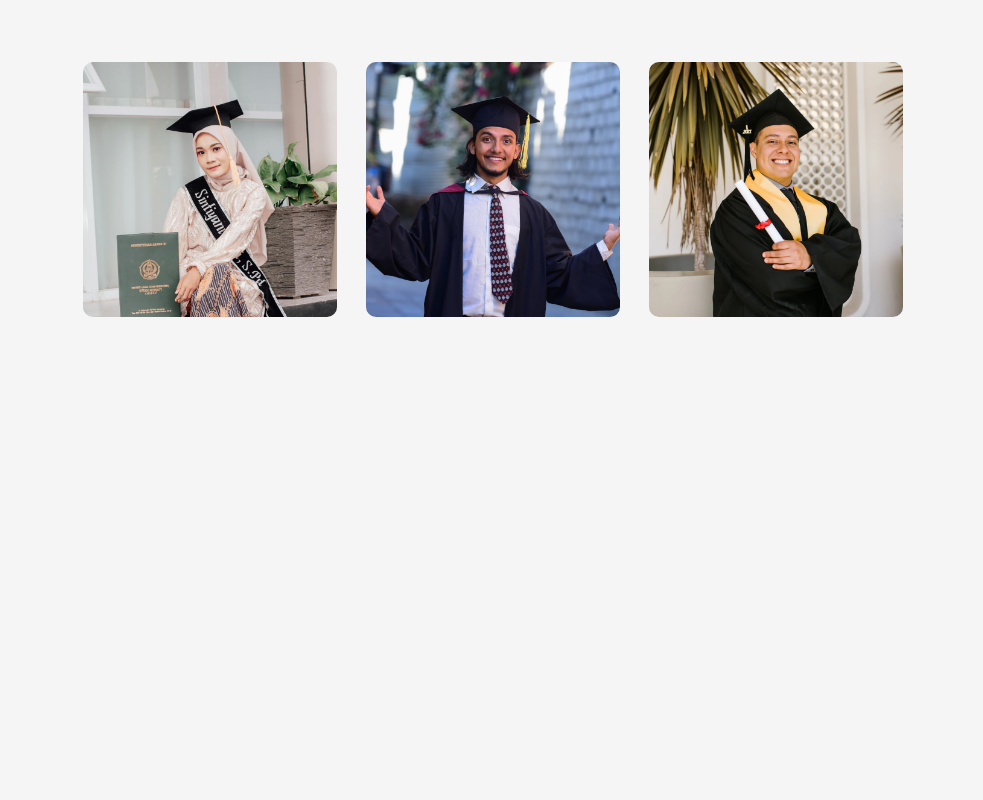
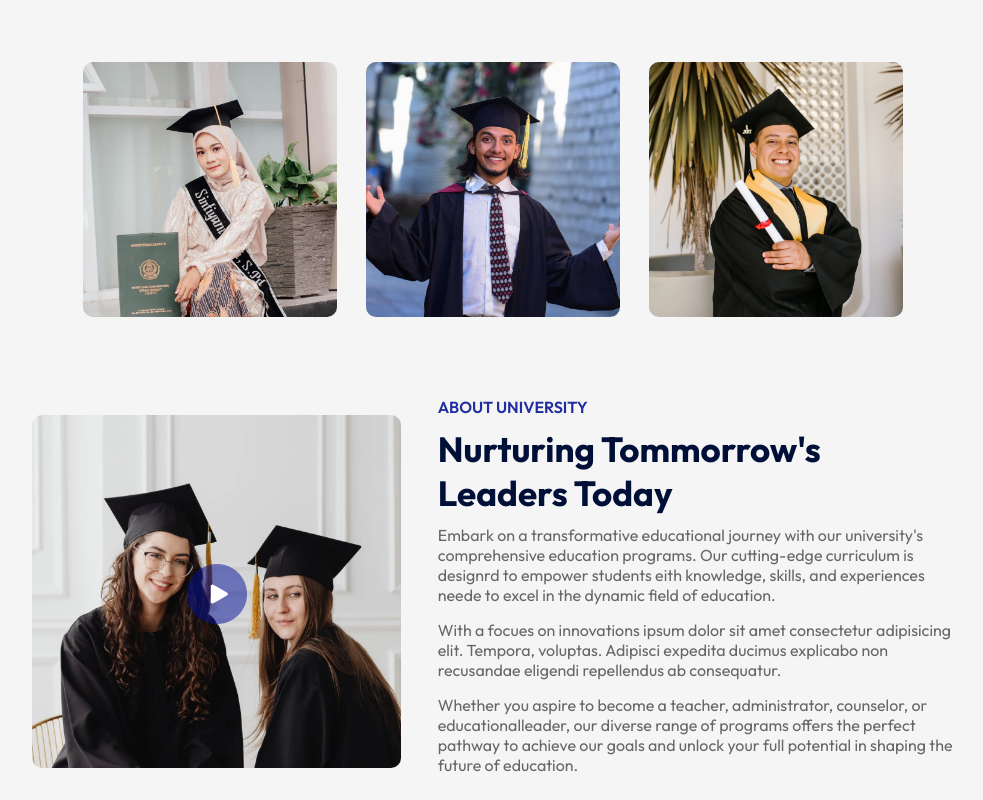
Before and after one commit to AbishekJungThakuri/12_EDUSITY, a React (Vite) app: page / in a window 1280 px wide. Shown: the part 952-1752 px from the top of the page, without its empty margins (147-1130 px from the left). Before the commit the page ends 1349 px from the top, so only its background shows below. Built offline with nearby package versions, Linux system fonts and the light colour scheme.

Commit message:
About component

```diff
--- a/src/App.jsx
+++ b/src/App.jsx
@@ -3,6 +3,7 @@
 import { Hero } from "./Components/Hero/Hero"
 import { Program } from "./Components/Programs/Program"
 import { Title } from "./Components/Title/Title"
+import { About } from "./Components/About/About"
 
 function App() {
 
@@ -14,6 +15,7 @@
      <div className="container">
       <Title subtitle = 'Our PROGRAM' title = 'What We Offer' />
      <Program/>
+     <About/>
      </div>
     </>
   )
--- /dev/null
+++ b/src/Components/About/About.css
@@ -0,0 +1,40 @@
+.about{
+    margin: 10px auto;
+    display: flex;
+    align-items: center;
+    justify-content: space-between;
+    width: 90%;
+}
+.about-left{
+    flex-basis: 40%;
+    position: relative;
+}
+.about-img{
+    width: 100%;
+    border-radius: 10px;
+}
+.about-right{
+    flex-basis: 56%;
+}
+.play-icon{
+    width: 60px;
+    position: absolute;
+    top: 50%;
+    left: 50%;
+    transform: translate(-50%,-50%);
+}
+.about h3{
+    font-weight: 600;
+    font-size: 16px;
+    color: #212ea0;
+}
+.about h2{
+    font-size: 35px;
+    color: #000f38;
+    margin: 10px 0;
+    max-width: 400px;
+}
+.about p{
+    color: #676767;
+    margin-bottom: 15px;
+}
--- /dev/null
+++ b/src/Components/About/About.jsx
@@ -0,0 +1,28 @@
+import React from 'react'
+import './About.css'
+import about_img from '../../assets/about.png'
+import play_icon from '../../assets/play-icon.png'
+
+export const About = () => {
+  return (
+    <div className='about'>
+        <div className="about-left">
+            <img src={about_img} alt="" className="about-img" />
+            <img src={play_icon} alt="" className="play-icon" />
+        </div>
+        <div className="about-right">
+               <h3>ABOUT UNIVERSITY</h3>
+               <h2>Nurturing Tommorrow's Leaders Today</h2>
+               <p>Embark on a transformative educational journey with our university's
+                comprehensive education programs. Our cutting-edge curriculum is designrd to empower
+                students eith knowledge, skills, and experiences neede to excel in the dynamic
+                field of education.</p>
+                <p>With a focues  on innovations ipsum dolor sit amet consectetur adipisicing elit. Tempora, voluptas.
+                Adipisci expedita ducimus explicabo non recusandae eligendi repellendus ab consequatur.</p>
+                <p>Whether you aspire to become a teacher, administrator, counselor, or educationalleader, our diverse range
+                of programs offers the perfect pathway to achieve our goals and unlock your full
+                potential in shaping the future of education.</p>
+        </div>
+    </div>
+  )
+}
--- a/src/Components/Navbar/Navbar.css
+++ b/src/Components/Navbar/Navbar.css
@@ -20,3 +20,7 @@
     margin: 5px 20px;
     font-size: 16px;
 }
+.dark-nav{
+    background-color: #212ea0;
+    transition: 0.5s;
+}
--- a/src/Components/Navbar/Navbar.jsx
+++ b/src/Components/Navbar/Navbar.jsx
@@ -1,11 +1,19 @@
-import React from 'react'
+import React, { useEffect, useState } from 'react'
 import './Navbar.css'
 import logo from '../../assets/logo.png'
 
 export const Navbar = () => {
+     const [sticky, setSticky] = useState(false);
+
+     useEffect(()=>{
+      window.addEventListener('scroll',()=>{
+        window.scrollY > 50 ? setSticky(true) : setSticky(false);
+      })
+     },[])
+
   return (
 
-       <nav className='container'>
+       <nav className={`container ${sticky ? 'dark-nav' : ''} `}>
         <img src={logo} alt="" className='logo'/>
         <ul>
           <li>Home</li>
```
